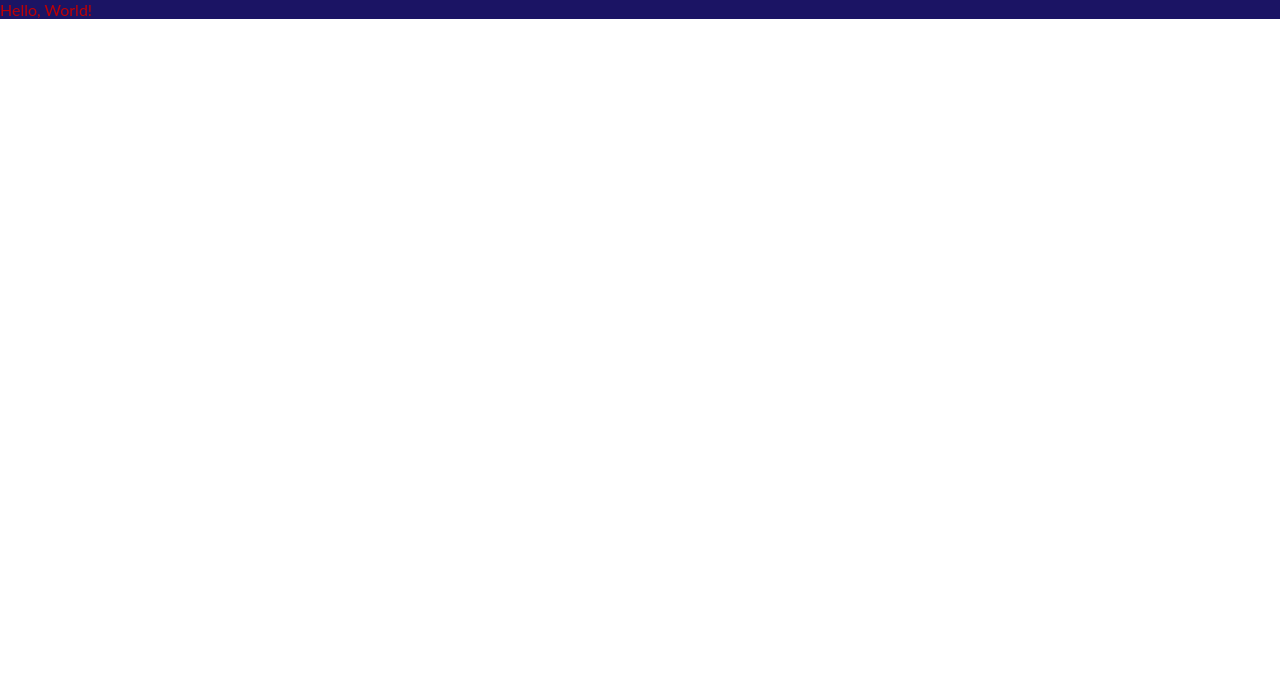
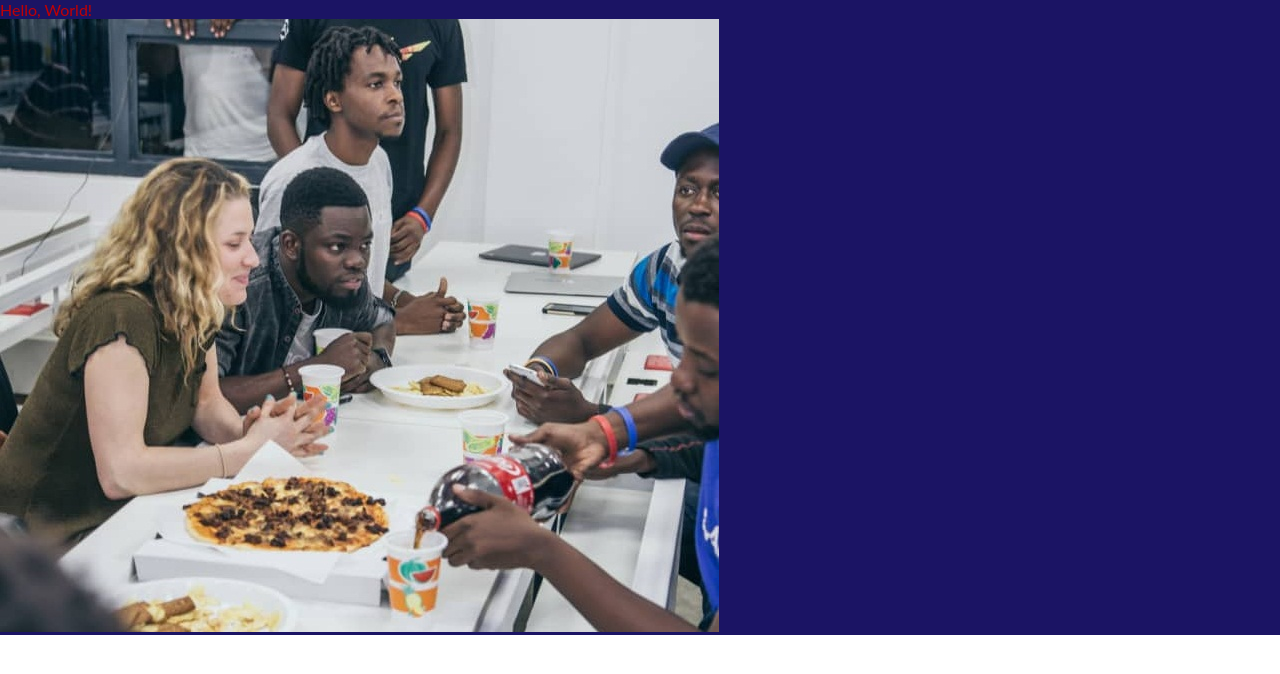
Before and after one commit to ckwagaba/react-boilerplate, a React app: page / in a window 1280 px wide. Shown: the top 674 px of the page. Built offline with nearby package versions, Linux system fonts and the light colour scheme.

Commit message:
install image loader

```diff
--- a/package.json
+++ b/package.json
@@ -16,6 +16,7 @@
     "babel-preset-react": "^6.24.1",
     "css-loader": "^1.0.0",
     "extract-text-webpack-plugin": "^4.0.0-beta.0",
+    "file-loader": "^1.1.11",
     "html-webpack-plugin": "^3.2.0",
     "node-sass": "^4.9.2",
     "path": "^0.12.7",
--- a/src/common/App.component.tsx
+++ b/src/common/App.component.tsx
@@ -5,7 +5,8 @@ import './App.scss';
 const App = () => {
   return (
     <div className="App">
-      Hello, World!
+      Hello, World!<br />
+      <img src="../../assets/images/quiz-night.jpg" />
     </div>
   );
 };
--- a/webpack.config.js
+++ b/webpack.config.js
@@ -33,6 +33,10 @@ const config = {
           use: ['css-loader', 'sass-loader'],
           fallback: 'style-loader'
         })
+      },
+      {
+        test: /\.(jpg|png|svg)$/,
+        use: 'file-loader'
       }
     ]
   },
```
Also changed, not shown: assets/images/quiz-night.jpg (added), 1 other file (tests, documents, lock files or other folders).
